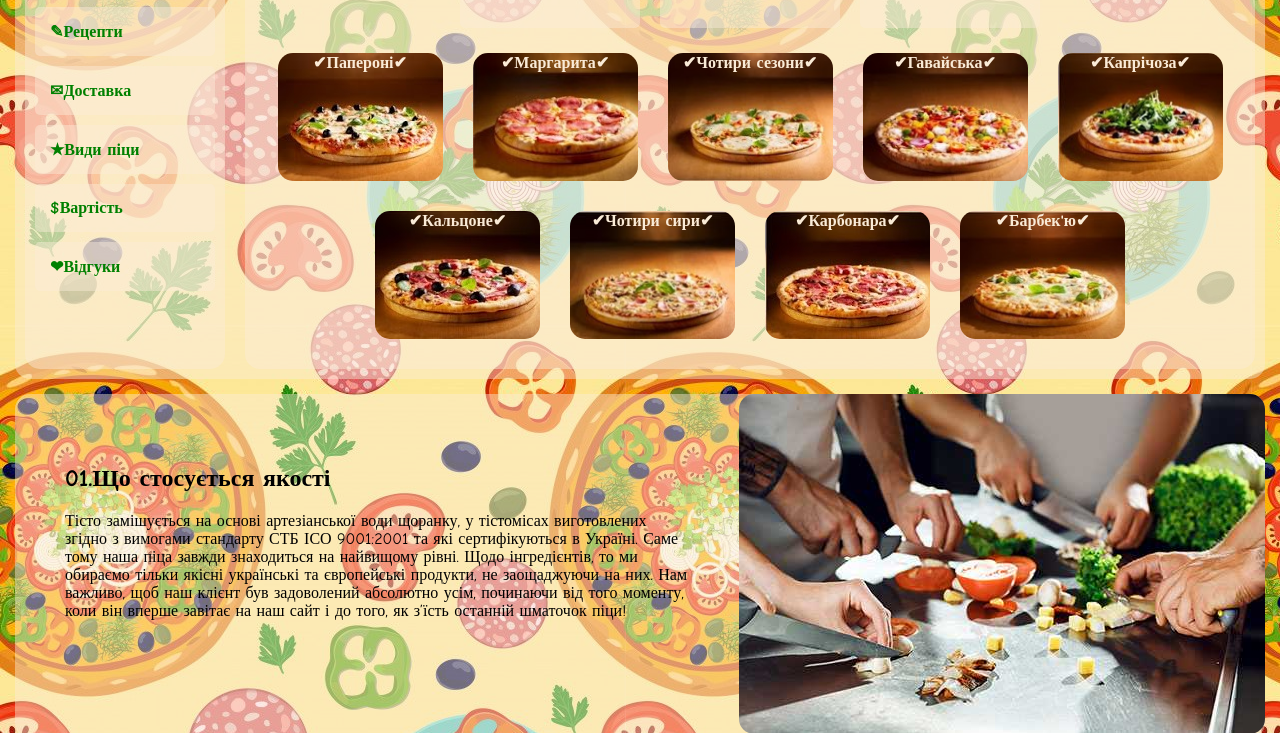
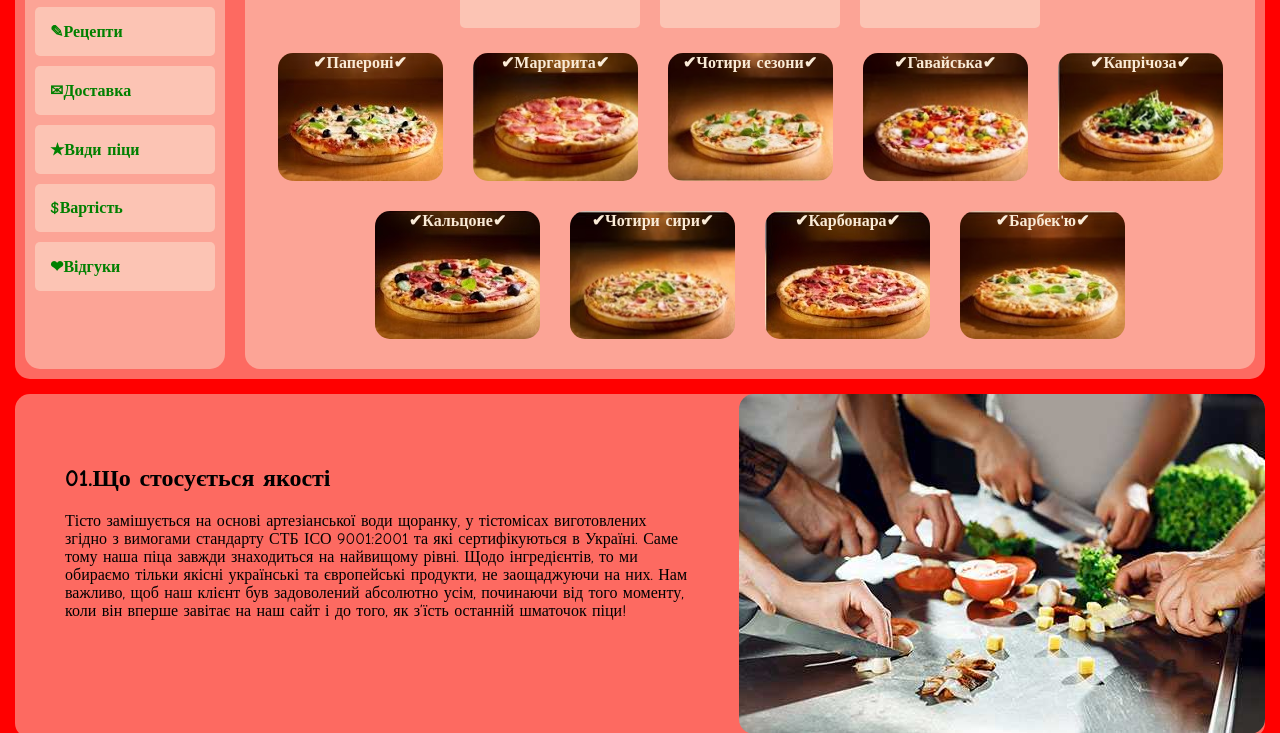
Before and after one commit to catminecraftercat/catminecraftercat.github.io, a plain HTML site: page pizza/index.html in a window 1280 px wide. Shown: the part 300-1033 px from the top of the page. Drawn offline with Linux system fonts and the light colour scheme.

Commit message:
Update Pizza.css

```diff
--- a/pizza/Pizza.css
+++ b/pizza/Pizza.css
@@ -19,7 +19,7 @@ body {
     user-select: none;
     margin: 0;
     font-family: 'Comic Sans MS';
-    background-image: url(018f58045c381028f41d53cb10363d64.jpg);
+    background-color: red;
 }
 
 .logo-text {
```
